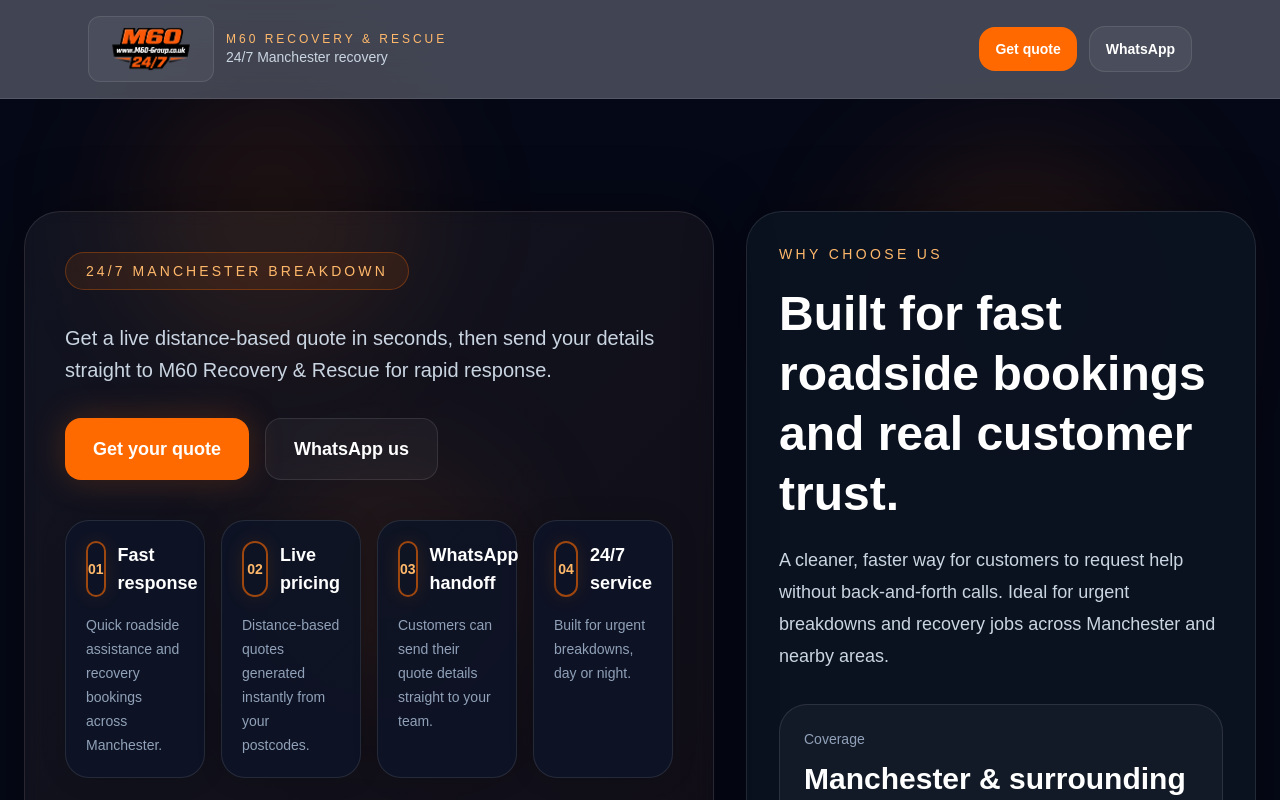
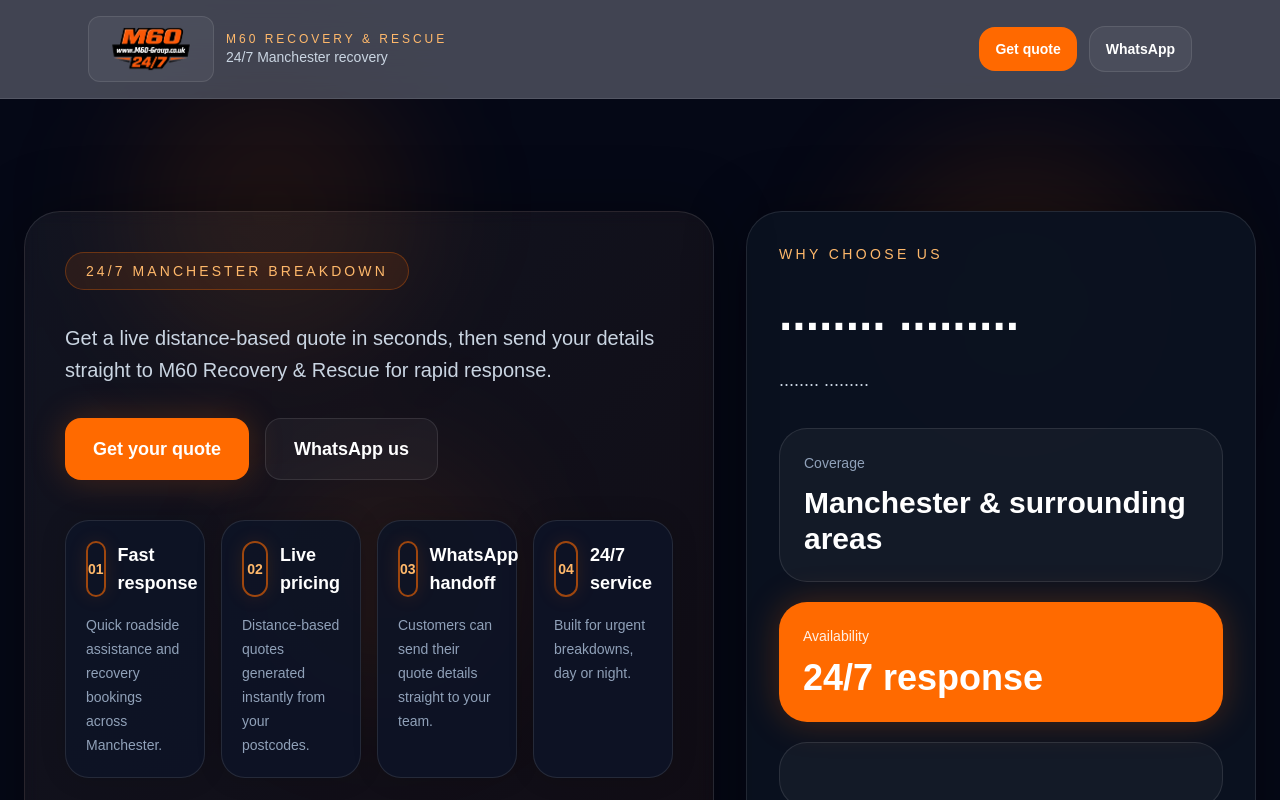
Before and after one commit to m60groupm60/m60-recovery-app, a Next.js app: page / in a window 1280 px wide. Shown: the top 800 px of the page. Built offline with nearby package versions, Linux system fonts and the light colour scheme.

Commit message:
quick update

```diff
--- a/app/page.tsx
+++ b/app/page.tsx
@@ -94,13 +94,11 @@
             </p>
 
             <h2 className="mt-5 text-5xl font-semibold leading-tight">
-              Built for fast roadside bookings and real customer trust.
+              ........ .........
             </h2>
 
             <p className="mt-5 text-lg leading-8 text-slate-300">
-              A cleaner, faster way for customers to request help without
-              back-and-forth calls. Ideal for urgent breakdowns and recovery
-              jobs across Manchester and nearby areas.
+              ........ .........
             </p>
 
             <div className="mt-8 space-y-5">
```
